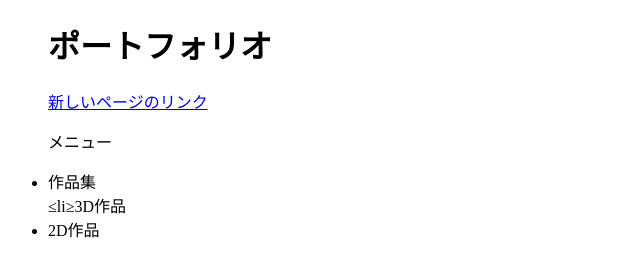
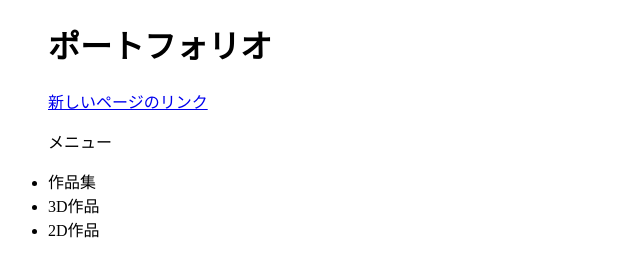
Before and after one commit to aruford/webtest0519, a plain HTML site: page index.html in a window 1280 px wide. Shown: the full height of the page, 0-640 px from the left. Drawn offline with Linux system fonts and the light colour scheme.

Commit message:
Update index.html

```diff
--- a/index.html
+++ b/index.html
@@ -11,7 +11,7 @@
 <p><a href="newpage.html">新しいページのリンク</a></p>
 <p>メニュー</p>
 <li>作品集</li>
-≤li≥3D作品</li>
+<li>3D作品</li>
 <li>2D作品</li>
  </ul>
 </body>
```
